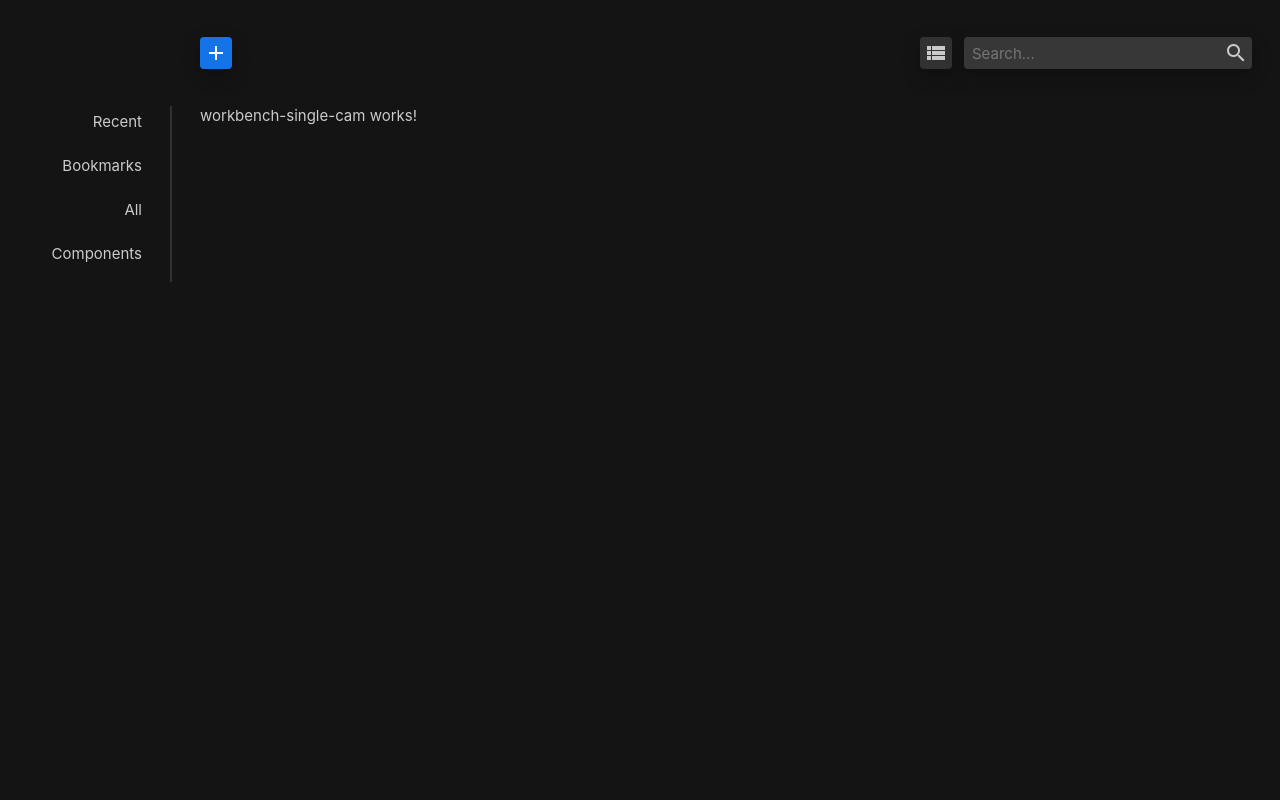
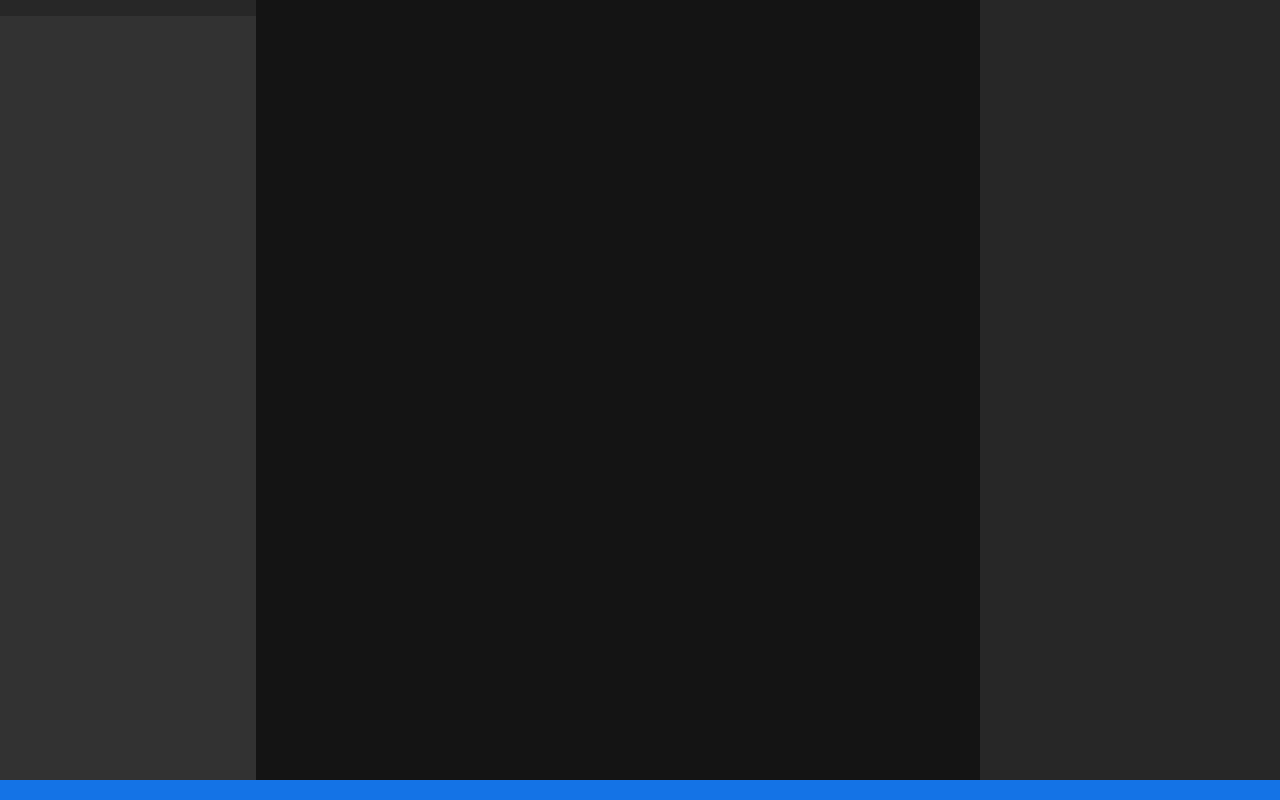
Before and after one commit to SadraMoh/SpyCrop, an Angular app: page /workbenchSingleCam in a window 1280 px wide. Built offline with nearby package versions, Linux system fonts and the light colour scheme.

Commit message:
Workbench Layout

```diff
--- a/src/app/components/add-project-modal/new-single-cam/new-single-cam.component.ts
+++ b/src/app/components/add-project-modal/new-single-cam/new-single-cam.component.ts
@@ -20,8 +20,14 @@ export class NewSingleCamComponent implements OnInit, AfterViewInit {
   ngOnInit(): void {
   }
 
+  validate(): void {
+
+  }
+
   createClick(): void {
-    console.log(this.name);
+    this.validate();
+
+    this.router.navigate([{ outlets: { primary: 'workbenchSingleCam', projectType: null } }]);
   }
 
 
--- a/src/app/components/modal-container/modal-container.component.scss
+++ b/src/app/components/modal-container/modal-container.component.scss
@@ -26,7 +26,6 @@ $modal-padding: 32px;
     margin-top: -24;
   }
 
-
 }
 
 .container.small {
--- a/src/app/pages/workbench-single-cam/workbench-single-cam.component.html
+++ b/src/app/pages/workbench-single-cam/workbench-single-cam.component.html
@@ -1 +1,27 @@
-<p>workbench-single-cam works!</p>
+<div class="workbench">
+    <div class="main">
+        <div class="left">
+            <div class="project-info">
+
+            </div>
+            <div class="layers">
+
+            </div>
+        </div>
+        <div class="scene">
+            <div class="tools">
+
+            </div>
+            <div class="picture">
+
+            </div>
+
+        </div>
+        <div class="right">
+
+        </div>
+    </div>
+    <div class="ribbon">
+
+    </div>
+</div>
--- a/src/app/pages/workbench-single-cam/workbench-single-cam.component.scss
+++ b/src/app/pages/workbench-single-cam/workbench-single-cam.component.scss
@@ -0,0 +1,42 @@
+@import '/src/styles/colors';
+
+$ribbon-height: 20px;
+
+.workbench {
+  height: 100vh;
+  @include col;
+
+  .main {
+    @include row;
+    flex: auto;
+
+    .left {
+        background-color: $material-2;
+        width: 256px;
+
+        .project-info{
+            background-color: $material-3;
+            padding: $card-padding;
+        }
+
+    }
+
+    .scene {
+        flex: auto;
+        width: auto;
+    }
+
+    .right {
+        background-color: $material-3;
+        width: 300px;
+    }
+  }
+
+  .ribbon {
+    height: $ribbon-height;
+    background-color: $primary;
+    color: $text-1;
+
+  }
+
+}
```
Also changed, not shown: src/app/app-routing.module.ts (+5 -4 lines), src/app/services/modal.service.ts (+8 -0 lines).
